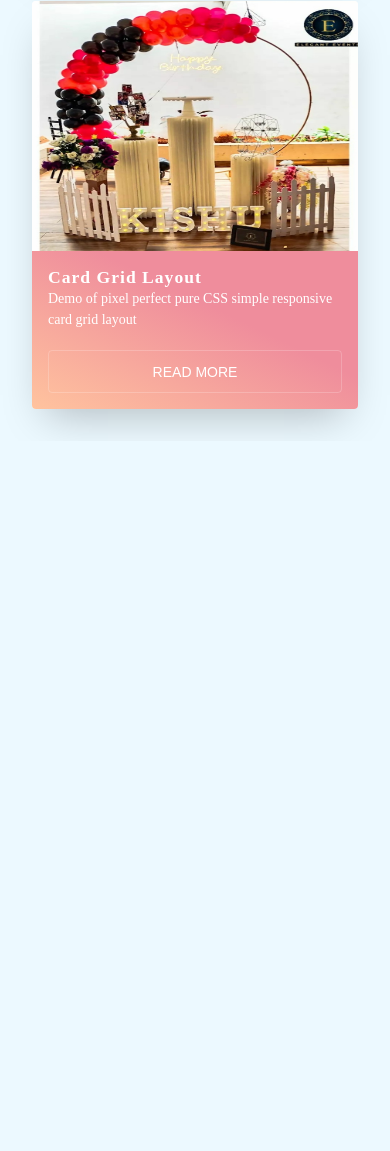
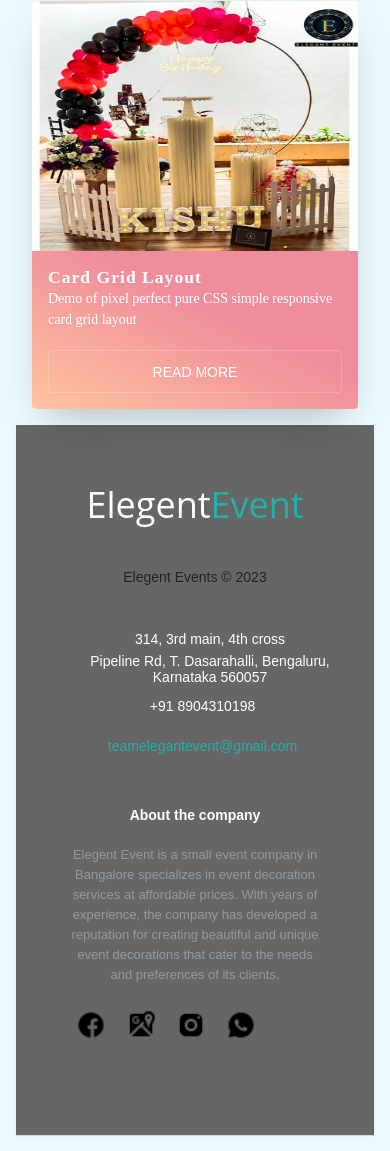
Before and after one commit to HEMANTH123SR/elegant-events, a plain HTML site: page index.html in a window 390 px wide. Shown: the part 1430-2581 px from the top of the page. Before the commit the page ends 1871 px from the top, so only its background shows below. Drawn offline with Linux system fonts and the light colour scheme; a script that the page names is missing.

Commit message:
Add files via upload

```diff
--- a/index.html
+++ b/index.html
@@ -160,6 +160,51 @@
         </li>
       </ul>
     </div>
-    <footer></footer>
+    <footer class="footer-distributed">
+      <div class="footer-left">
+        <h3>Elegent<span>Event</span></h3>
+
+        <p class="footer-company-name">Elegent Events © 2023</p>
+      </div>
+
+      <div class="footer-center">
+        <div>
+          <i class="fa fa-map-marker"></i>
+          <p>
+            <span>314, 3rd main, 4th cross</span>Pipeline Rd, T. Dasarahalli,
+            Bengaluru, Karnataka 560057
+          </p>
+        </div>
+
+        <div>
+          <i class="fa fa-phone"></i>
+          <p>+91 8904310198</p>
+        </div>
+
+        <div>
+          <i class="fa fa-envelope"></i>
+          <p>
+            <a href="teamelegantevent@gmail.com"> teamelegantevent@gmail.com</a>
+          </p>
+        </div>
+      </div>
+
+      <div class="footer-right">
+        <p class="footer-company-about">
+          <span>About the company</span>
+          Elegent Event is a small event company in Bangalore specializes in
+          event decoration services at affordable prices. With years of
+          experience, the company has developed a reputation for creating
+          beautiful and unique event decorations that cater to the needs and
+          preferences of its clients.
+        </p>
+
+        <div class="footer-icons">
+<div id="one"></div>
+<div  id="two"></div>
+<div id="three"></div>
+<div id="four"></div>
+				</div>
+      </footer>
   </body>
 </html>
--- a/style.css
+++ b/style.css
@@ -341,3 +341,229 @@
   margin-top: 35px;
   text-align: center;
 }
+
+.footer-distributed {
+  background: #666;
+  box-shadow: 0 1px 1px 0 rgba(0, 0, 0, 0.12);
+  box-sizing: border-box;
+  width: 100%;
+  text-align: left;
+  font: bold 16px sans-serif;
+  padding: 55px 50px;
+}
+
+.footer-distributed .footer-left,
+.footer-distributed .footer-center,
+.footer-distributed .footer-right {
+  display: inline-block;
+  vertical-align: top;
+}
+
+/* Footer left */
+
+.footer-distributed .footer-left {
+  width: 40%;
+}
+
+/* The company logo */
+
+.footer-distributed h3 {
+  color: #ffffff;
+  font: normal 36px "Open Sans", cursive;
+  margin: 0;
+}
+
+.footer-distributed h3 span {
+  color: lightseagreen;
+}
+
+/* Footer links */
+
+.footer-distributed .footer-links {
+  color: #ffffff;
+  margin: 20px 0 12px;
+  padding: 0;
+}
+
+.footer-distributed .footer-links a {
+  display: inline-block;
+  line-height: 1.8;
+  font-weight: 400;
+  text-decoration: none;
+  color: inherit;
+}
+
+.footer-distributed .footer-company-name {
+  color: #222;
+  font-size: 14px;
+  font-weight: normal;
+  margin: 0;
+}
+
+/* Footer Center */
+
+.footer-distributed .footer-center {
+  width: 35%;
+}
+
+.footer-distributed .footer-center i {
+  background-color: #33383b;
+
+  color: #ffffff;
+  font-size: 25px;
+  width: 38px;
+  height: 38px;
+  border-radius: 50%;
+  text-align: center;
+  line-height: 42px;
+  margin: 10px 15px;
+  vertical-align: middle;
+}
+
+.footer-distributed .footer-center i.fa-envelope {
+  font-size: 17px;
+  line-height: 38px;
+}
+
+.footer-distributed .footer-center p {
+  display: inline-block;
+  color: #ffffff;
+  font-weight: 400;
+  vertical-align: middle;
+  margin: 0;
+}
+
+.footer-distributed .footer-center p span {
+  display: block;
+  font-weight: normal;
+  font-size: 14px;
+  line-height: 2;
+}
+
+.footer-distributed .footer-center p a {
+  color: lightseagreen;
+  text-decoration: none;
+}
+
+.footer-distributed .footer-links a:before {
+  content: "|";
+  font-weight: 300;
+  font-size: 20px;
+  left: 0;
+  color: #fff;
+  display: inline-block;
+  padding-right: 5px;
+}
+
+.footer-distributed .footer-links .link-1:before {
+  content: none;
+}
+
+/* Footer Right */
+
+.footer-distributed .footer-right {
+  width: 20%;
+}
+
+.footer-distributed .footer-company-about {
+  line-height: 20px;
+  color: #92999f;
+  font-size: 13px;
+  font-weight: normal;
+  margin: 0;
+}
+
+.footer-distributed .footer-company-about span {
+  display: block;
+  color: #ffffff;
+  font-size: 14px;
+  font-weight: bold;
+  margin-bottom: 20px;
+}
+
+.footer-distributed .footer-icons {
+  margin-top: 25px;
+}
+
+.footer-distributed .footer-icons a {
+  display: inline-block;
+  width: 35px;
+  height: 35px;
+  cursor: pointer;
+  background-color: #33383b;
+  border-radius: 2px;
+
+  font-size: 20px;
+  color: #ffffff;
+  text-align: center;
+  line-height: 35px;
+
+  margin-right: 3px;
+  margin-bottom: 5px;
+}
+
+/* If you don't want the footer to be responsive, remove these media queries */
+
+@media (max-width: 880px) {
+  .footer-distributed {
+    font: bold 14px sans-serif;
+  }
+
+  .footer-distributed .footer-left,
+  .footer-distributed .footer-center,
+  .footer-distributed .footer-right {
+    display: block;
+    width: 100%;
+    margin-bottom: 40px;
+    text-align: center;
+  }
+
+  .footer-distributed .footer-center i {
+    margin-left: 0;
+  }
+}
+
+.footer-company-name {
+  padding-top: 40px;
+}
+
+.footer-icons {
+  /* background-color: #92999f; */
+  display: flex;
+  justify-content: space-around;
+  align-items: center;
+  max-width: 200px;
+}
+
+#one {
+  width: 30px;
+  height: 30px;
+
+  background-image: url(faceBook.png);
+  background-repeat: no-repeat;
+  background-size: cover;
+}
+
+#two {
+  width: 30px;
+  height: 30px;
+  background-image: url(icons8-google-maps-old-24.png);
+  background-repeat: no-repeat;
+  background-size: cover;
+}
+
+#three {
+  width: 30px;
+  height: 30px;
+  background-image: url(instagram.png);
+  background-repeat: no-repeat;
+  background-size: cover;
+}
+
+#four {
+  width: 30px;
+  height: 30px;
+  background-image: url(whatsapp.png);
+  background-repeat: no-repeat;
+  background-size: cover;
+}
```
Also changed, not shown: faceBook.png (added), icons8-google-maps-old-24.png (added), instagram.png (added), whatsapp.png (added).
